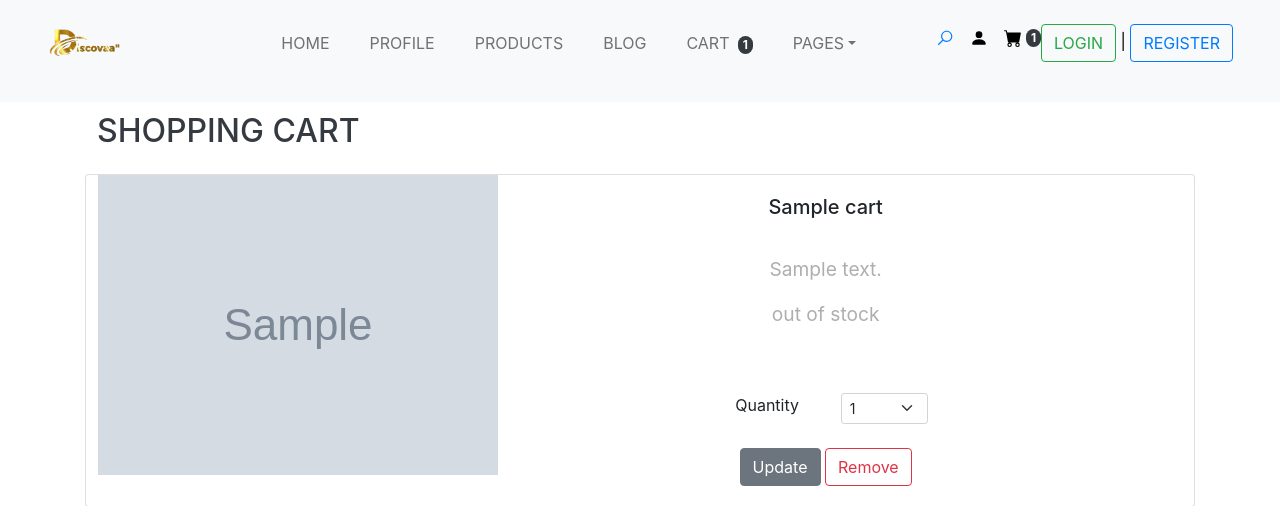
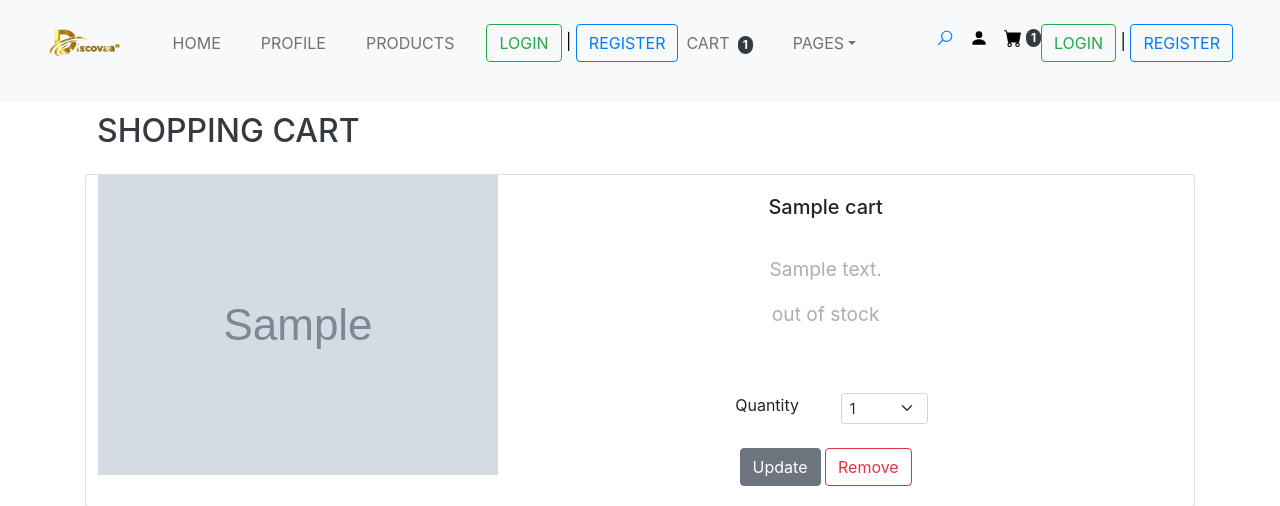
Before and after one commit to officialryder1/discova, a Django app: template cart/templates/cart/cart.html in a window 1280 px wide. Shown: the top 506 px of the page. Run offline with Django 4.2, Linux system fonts and the light colour scheme; the template is opened without the code that fills it: most values are stand-ins (such as "Sample title", 1, 10 or a date in 2020); grey boxes marked "Sample" are stand-in pictures; some libraries are stand-ins or nearby versions.

Commit message:
Update base.html

```diff
--- a/store/templates/store/base.html
+++ b/store/templates/store/base.html
@@ -155,9 +155,13 @@
                 <li class="nav-item">
                   <a class="nav-link me-4" href="{% url 'store' %}">Products</a>
                 </li>
-                <li class="nav-item">
-                  <a class="nav-link me-4" href="#latest-blog">Blog</a>
-                </li>
+                <li>
+                    {% if request.user.is_authenticated %}
+                    <a href="{% url 'logout'%}" class="btn btn-danger">Logout</a>
+                    {% else %}
+                    <a href="{% url 'login' %}" class="btn btn-outline-success">Login</a> | <a href="{% url 'register' %}" class="btn btn-outline-primary"> Register</a>
+                    {% endif %}
+                  </li>
                 <li class="nav-item">
                   <a class="nav-link me-4" href="{% url 'cart' %}">Cart <span class="badge bg-dark text-white ms-1 rounded-pill" id="cart_quantity">{{ cart|length }}</span></a>
                 </li>
@@ -182,13 +186,6 @@
                     <li>
                       <a href="contact.html" class="dropdown-item">Contact</a>
                     </li>
-                    <li>
-                    {% if request.user.is_authenticated %}
-                    <a href="{% url 'logout'%}" class="btn btn-danger">Logout</a>
-                    {% else %}
-                    <a href="{% url 'login' %}" class="btn btn-outline-success">Login</a> | <a href="{% url 'register' %}" class="btn btn-outline-primary"> Register</a>
-                    {% endif %}
-                  </li>
                   </ul>
                 </li>
                 <li class="nav-item">
```
